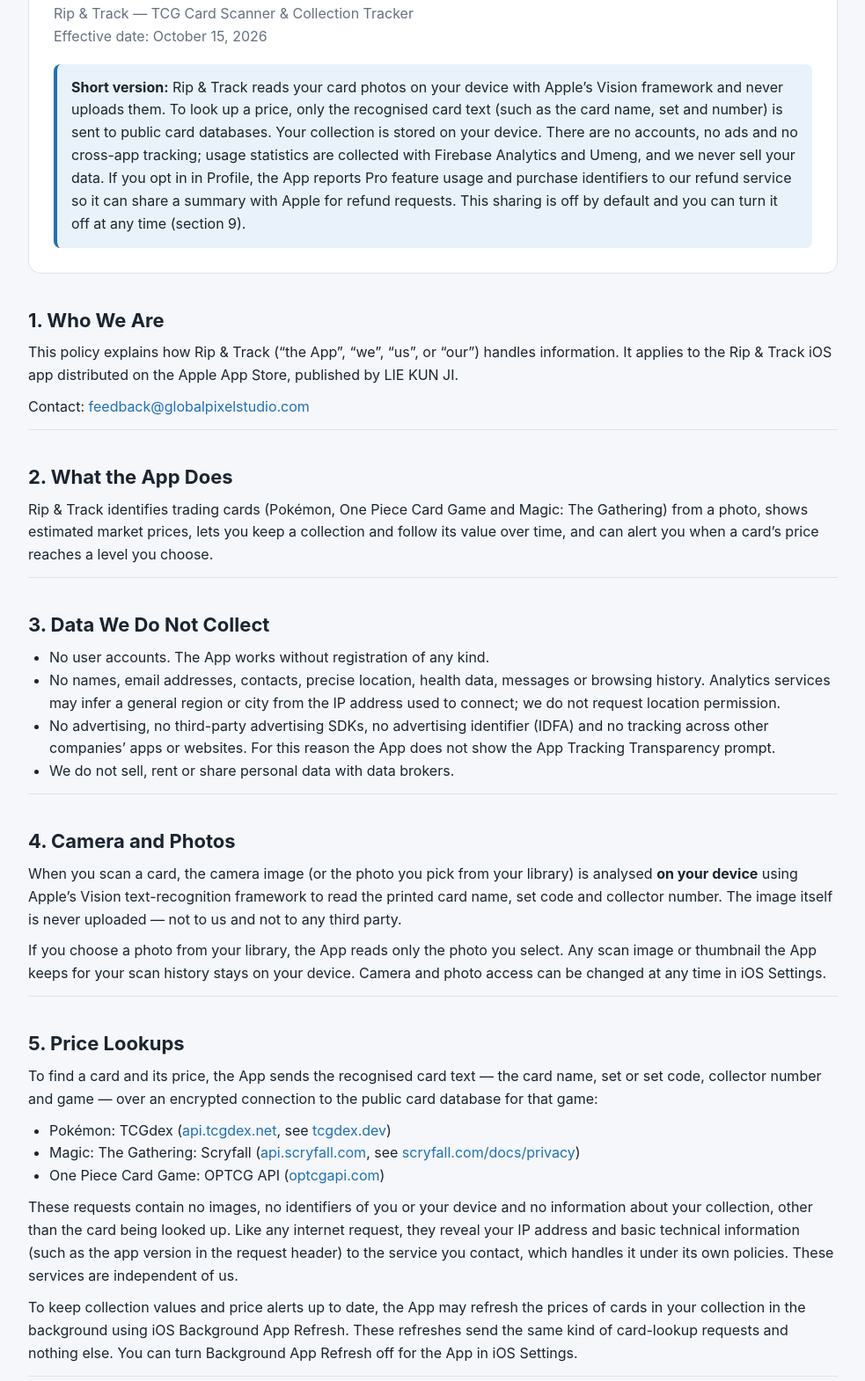
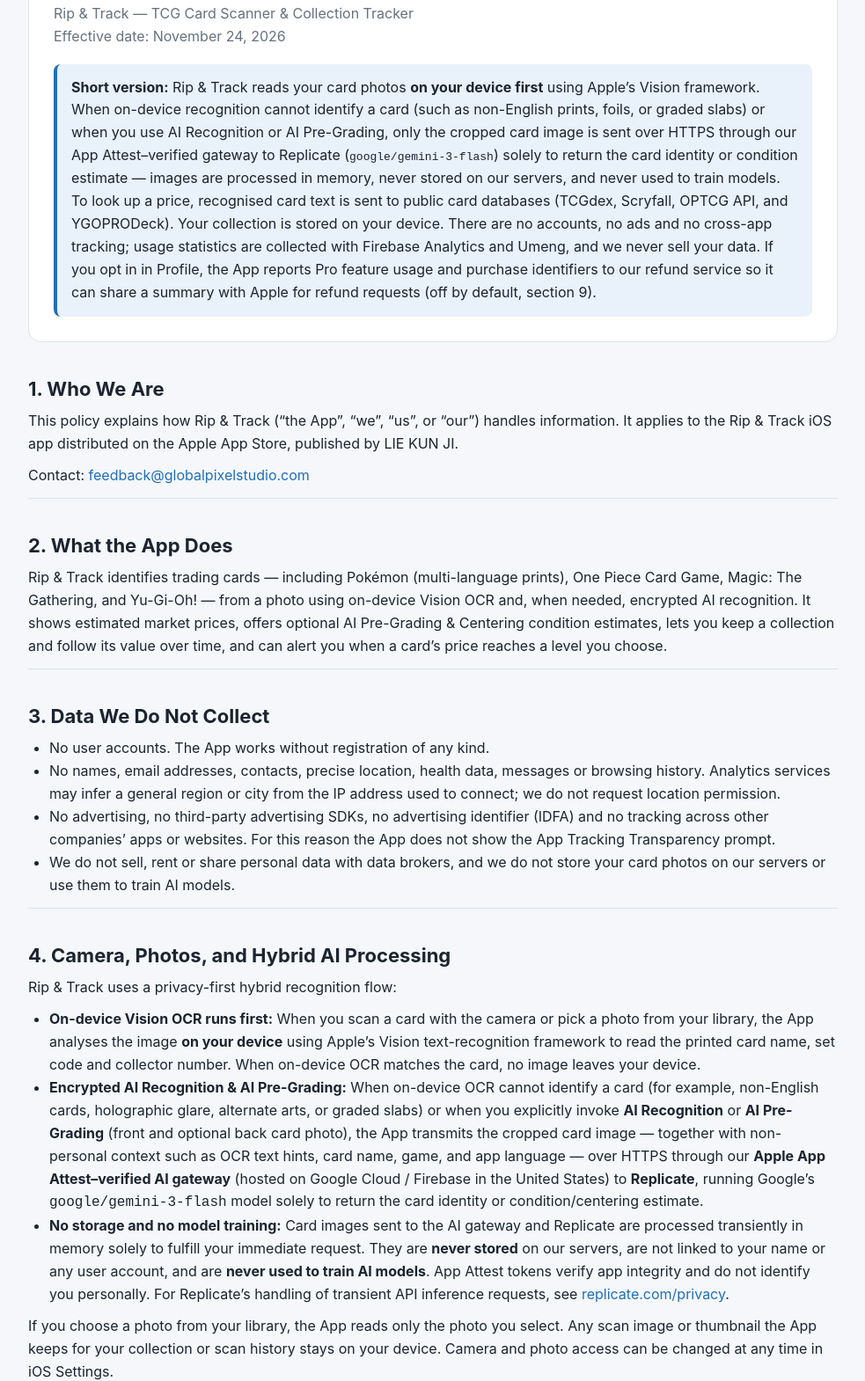
Before and after one commit to tianye2856/privacy-pages, a plain HTML site: page tcg-privacy-policy.html in a window 1280 px wide. Shown: the part 139-1709 px from the top of the page at 88% size, without its empty margins (148-1131 px from the left). Drawn offline with Linux system fonts and the light colour scheme.

Commit message:
docs(tcg): update Rip & Track privacy policy and terms for v1.0.1
- Disclose Yu-Gi-Oh! (YGOPRODeck API) and multi-language TCGdex catalog lookups
- Disclose App Attest AI gateway (Replicate google/gemini-3-flash) in-memory image processing
- Add AI Pre-Grading estimate disclaimer and 3-day yearly free trial terms

```diff
--- a/tcg-privacy-policy.html
+++ b/tcg-privacy-policy.html
@@ -4,7 +4,7 @@
   <meta charset="utf-8">
   <meta name="viewport" content="width=device-width, initial-scale=1">
   <title>Privacy Policy | Rip &amp; Track</title>
-  <meta name="description" content="Privacy Policy for Rip &amp; Track, the trading card scanner and collection tracker. Card photos are read on your device and never uploaded; your collection stays on your device.">
+  <meta name="description" content="Privacy Policy for Rip &amp; Track, the trading card scanner and collection tracker. Card photos are read on your device first, with encrypted AI recognition and pre-grading that never stores images; your collection stays on your device.">
   <style>
     :root {
       color-scheme: light;
@@ -47,9 +47,9 @@
     <header>
       <h1>Privacy Policy</h1>
       <p class="meta">Rip &amp; Track &mdash; TCG Card Scanner &amp; Collection Tracker</p>
-      <p class="meta">Effective date: October 15, 2026</p>
+      <p class="meta">Effective date: November 24, 2026</p>
       <div class="notice">
-        <strong>Short version:</strong> Rip &amp; Track reads your card photos on your device with Apple&rsquo;s Vision framework and never uploads them. To look up a price, only the recognised card text (such as the card name, set and number) is sent to public card databases. Your collection is stored on your device. There are no accounts, no ads and no cross-app tracking; usage statistics are collected with Firebase Analytics and Umeng, and we never sell your data. If you opt in in Profile, the App reports Pro feature usage and purchase identifiers to our refund service so it can share a summary with Apple for refund requests. This sharing is off by default and you can turn it off at any time (section 9).
+        <strong>Short version:</strong> Rip &amp; Track reads your card photos <strong>on your device first</strong> using Apple&rsquo;s Vision framework. When on-device recognition cannot identify a card (such as non-English prints, foils, or graded slabs) or when you use AI Recognition or AI Pre-Grading, only the cropped card image is sent over HTTPS through our App Attest&ndash;verified gateway to Replicate (<code>google/gemini-3-flash</code>) solely to return the card identity or condition estimate &mdash; images are processed in memory, never stored on our servers, and never used to train models. To look up a price, recognised card text is sent to public card databases (TCGdex, Scryfall, OPTCG API, and YGOPRODeck). Your collection is stored on your device. There are no accounts, no ads and no cross-app tracking; usage statistics are collected with Firebase Analytics and Umeng, and we never sell your data. If you opt in in Profile, the App reports Pro feature usage and purchase identifiers to our refund service so it can share a summary with Apple for refund requests (off by default, section 9).
       </div>
     </header>
 
@@ -61,7 +61,7 @@
 
     <section class="section">
       <h2>2. What the App Does</h2>
-      <p>Rip &amp; Track identifies trading cards (Pok&eacute;mon, One Piece Card Game and Magic: The Gathering) from a photo, shows estimated market prices, lets you keep a collection and follow its value over time, and can alert you when a card&rsquo;s price reaches a level you choose.</p>
+      <p>Rip &amp; Track identifies trading cards &mdash; including Pok&eacute;mon (multi-language prints), One Piece Card Game, Magic: The Gathering, and Yu-Gi-Oh! &mdash; from a photo using on-device Vision OCR and, when needed, encrypted AI recognition. It shows estimated market prices, offers optional AI Pre-Grading &amp; Centering condition estimates, lets you keep a collection and follow its value over time, and can alert you when a card&rsquo;s price reaches a level you choose.</p>
     </section>
 
     <section class="section">
@@ -70,25 +70,31 @@
         <li>No user accounts. The App works without registration of any kind.</li>
         <li>No names, email addresses, contacts, precise location, health data, messages or browsing history. Analytics services may infer a general region or city from the IP address used to connect; we do not request location permission.</li>
         <li>No advertising, no third-party advertising SDKs, no advertising identifier (IDFA) and no tracking across other companies&rsquo; apps or websites. For this reason the App does not show the App Tracking Transparency prompt.</li>
-        <li>We do not sell, rent or share personal data with data brokers.</li>
+        <li>We do not sell, rent or share personal data with data brokers, and we do not store your card photos on our servers or use them to train AI models.</li>
       </ul>
     </section>
 
     <section class="section">
-      <h2>4. Camera and Photos</h2>
-      <p>When you scan a card, the camera image (or the photo you pick from your library) is analysed <strong>on your device</strong> using Apple&rsquo;s Vision text-recognition framework to read the printed card name, set code and collector number. The image itself is never uploaded &mdash; not to us and not to any third party.</p>
-      <p>If you choose a photo from your library, the App reads only the photo you select. Any scan image or thumbnail the App keeps for your scan history stays on your device. Camera and photo access can be changed at any time in iOS Settings.</p>
+      <h2>4. Camera, Photos, and Hybrid AI Processing</h2>
+      <p>Rip &amp; Track uses a privacy-first hybrid recognition flow:</p>
+      <ul>
+        <li><strong>On-device Vision OCR runs first:</strong> When you scan a card with the camera or pick a photo from your library, the App analyses the image <strong>on your device</strong> using Apple&rsquo;s Vision text-recognition framework to read the printed card name, set code and collector number. When on-device OCR matches the card, no image leaves your device.</li>
+        <li><strong>Encrypted AI Recognition &amp; AI Pre-Grading:</strong> When on-device OCR cannot identify a card (for example, non-English cards, holographic glare, alternate arts, or graded slabs) or when you explicitly invoke <strong>AI Recognition</strong> or <strong>AI Pre-Grading</strong> (front and optional back card photo), the App transmits the cropped card image &mdash; together with non-personal context such as OCR text hints, card name, game, and app language &mdash; over HTTPS through our <strong>Apple App Attest&ndash;verified AI gateway</strong> (hosted on Google Cloud / Firebase in the United States) to <strong>Replicate</strong>, running Google&rsquo;s <code>google/gemini-3-flash</code> model solely to return the card identity or condition/centering estimate.</li>
+        <li><strong>No storage and no model training:</strong> Card images sent to the AI gateway and Replicate are processed transiently in memory solely to fulfill your immediate request. They are <strong>never stored</strong> on our servers, are not linked to your name or any user account, and are <strong>never used to train AI models</strong>. App Attest tokens verify app integrity and do not identify you personally. For Replicate&rsquo;s handling of transient API inference requests, see <a href="https://replicate.com/privacy">replicate.com/privacy</a>.</li>
+      </ul>
+      <p>If you choose a photo from your library, the App reads only the photo you select. Any scan image or thumbnail the App keeps for your collection or scan history stays on your device. Camera and photo access can be changed at any time in iOS Settings.</p>
     </section>
 
     <section class="section">
-      <h2>5. Price Lookups</h2>
-      <p>To find a card and its price, the App sends the recognised card text &mdash; the card name, set or set code, collector number and game &mdash; over an encrypted connection to the public card database for that game:</p>
+      <h2>5. Price Lookups and Public Card Databases</h2>
+      <p>To find a card and its market price, the App sends the recognised card text &mdash; the card name, set or set code, collector number, language and game &mdash; over an encrypted connection to the public card database for that game:</p>
       <ul>
-        <li>Pok&eacute;mon: TCGdex (<a href="https://api.tcgdex.net">api.tcgdex.net</a>, see <a href="https://tcgdex.dev">tcgdex.dev</a>)</li>
+        <li>Pok&eacute;mon (multi-language, including English, Japanese, Italian, German, French, Spanish, Korean, Chinese &amp; more): TCGdex (<a href="https://api.tcgdex.net">api.tcgdex.net</a>, see <a href="https://tcgdex.dev">tcgdex.dev</a>)</li>
         <li>Magic: The Gathering: Scryfall (<a href="https://api.scryfall.com">api.scryfall.com</a>, see <a href="https://scryfall.com/docs/privacy">scryfall.com/docs/privacy</a>)</li>
         <li>One Piece Card Game: OPTCG API (<a href="https://optcgapi.com">optcgapi.com</a>)</li>
+        <li>Yu-Gi-Oh!: YGOPRODeck API (<a href="https://db.ygoprodeck.com">db.ygoprodeck.com</a>, see <a href="https://ygoprodeck.com/privacy-policy/">ygoprodeck.com/privacy-policy</a>)</li>
       </ul>
-      <p>These requests contain no images, no identifiers of you or your device and no information about your collection, other than the card being looked up. Like any internet request, they reveal your IP address and basic technical information (such as the app version in the request header) to the service you contact, which handles it under its own policies. These services are independent of us.</p>
+      <p>These price-lookup requests contain no card photos, no personal identifiers of you or your device and no information about your collection, other than the card being looked up. Like any internet request, they reveal your IP address and basic technical information (such as the app version in the request header) to the service you contact, which handles it under its own policies. These services are independent of us.</p>
       <p>To keep collection values and price alerts up to date, the App may refresh the prices of cards in your collection in the background using iOS Background App Refresh. These refreshes send the same kind of card-lookup requests and nothing else. You can turn Background App Refresh off for the App in iOS Settings.</p>
     </section>
 
@@ -132,6 +138,7 @@
     <section class="section">
       <h2>11. Data Retention and Deletion</h2>
       <p>Your collection, scan history, alerts and settings live only on your device. You can remove individual cards inside the App, and <strong>deleting the App removes your collection, scan history, alerts and settings from your device</strong>. If you want to keep a copy, export your collection as CSV first. Deleting the App also deletes the refund-protection install ID from your device; a copy kept in iCloud key-value storage, if any, contains nothing else.</p>
+      <p>Cropped card images transmitted for AI Recognition or AI Pre-Grading (section 4) are processed transiently in memory and are not stored on our servers.</p>
       <p>Refund-protection records (section 9) are kept on our service as described there. To have them deleted, email us; telling us roughly when you bought Rip &amp; Track Pro and attaching the Apple receipt email helps us find them.</p>
       <p>Analytics data is kept by Firebase and Umeng for the periods set in their policies. Because it is not linked to your name or contact details we usually cannot single it out, but if you email us we will do what we can with our providers.</p>
     </section>
```
Also changed, not shown: tcg-terms.html (+15 -14 lines).
